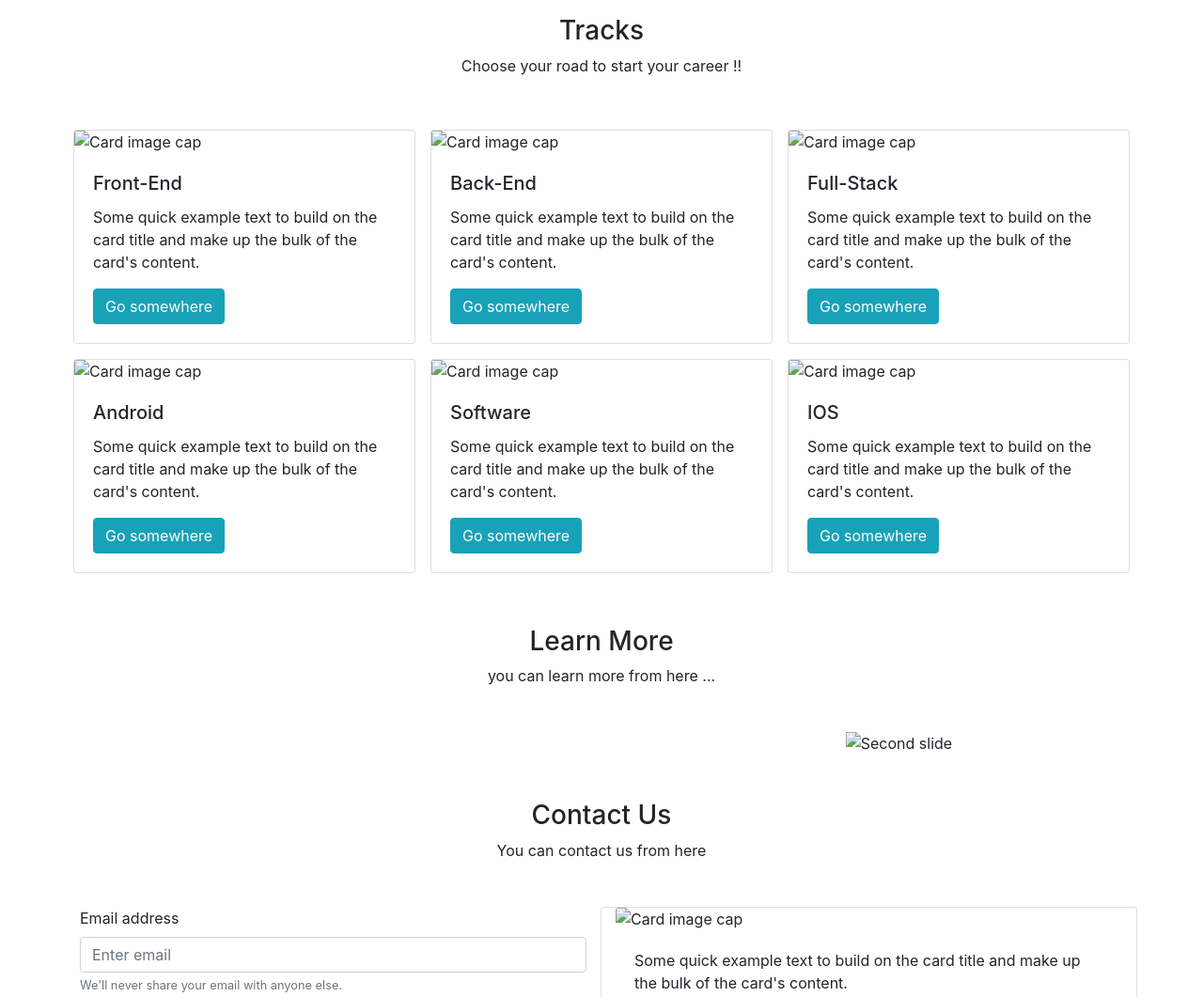
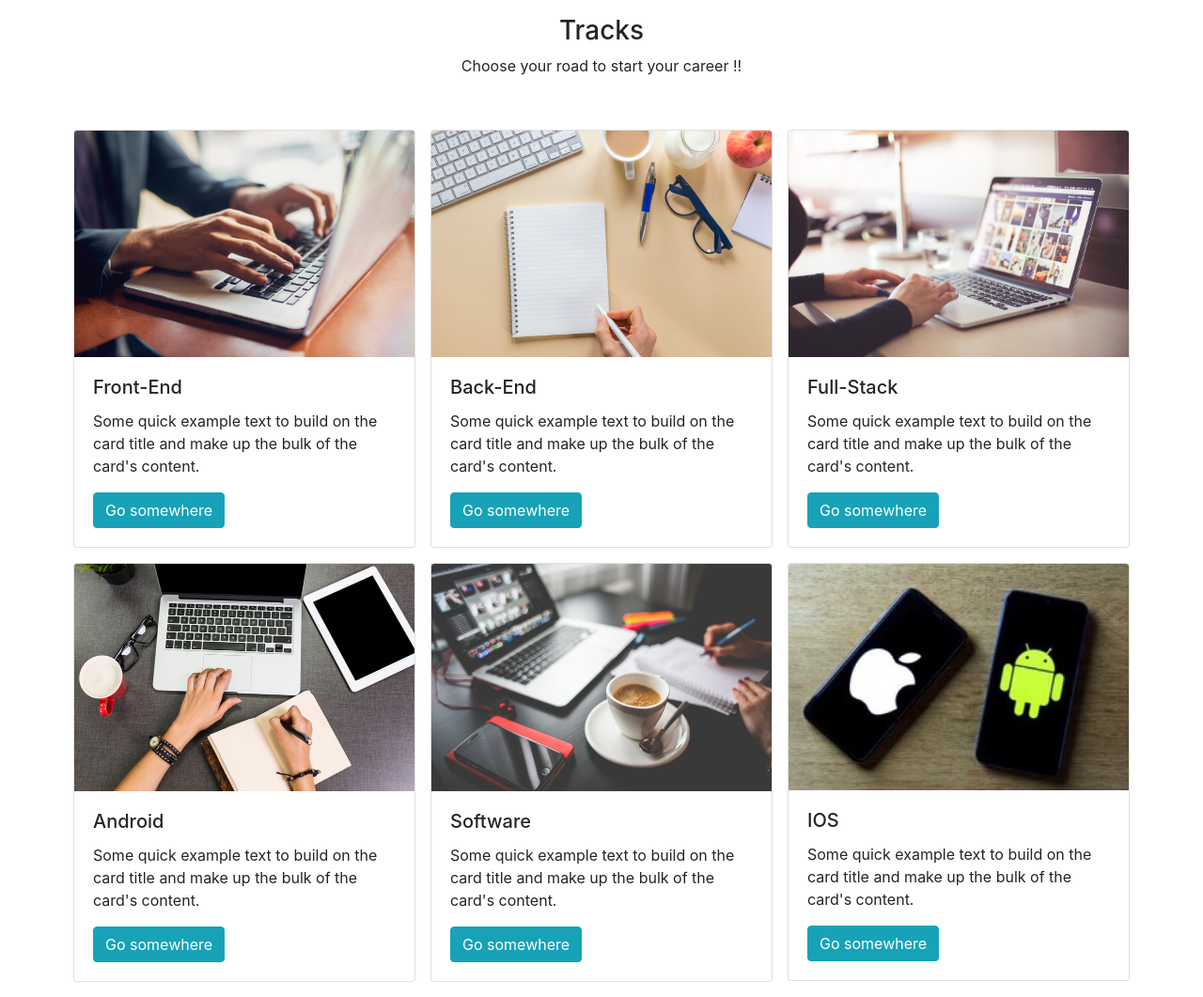
Before and after one commit to NasserWardany/web-time, a plain HTML site: page index.html in a window 1280 px wide. Shown: the part 580-1641 px from the top of the page at 94% size. Drawn offline with Linux system fonts and the light colour scheme; the site is published under a folder, as on GitHub Pages, so addresses that start at the root find nothing.

Commit message:
Update index.html

```diff
--- a/index.html
+++ b/index.html
@@ -3,7 +3,7 @@
 <head>
     <meta charset="UTF-8">
     <meta name="viewport" content="width=device-width, initial-scale=1.0">
-    <title>Document</title>
+    <title>Web-Time</title>
     <link rel="stylesheet" href="css/bootstrap.css">
 </head>
 <body>
@@ -90,7 +90,7 @@
     <div class="row">
         <div class="col-lg-4 col-md-6 col-sm-12 p-2">
             <div class="card">
-                <img class="card-img-top" src="/images/0x0.jpg" alt="Card image cap">
+                <img class="card-img-top" src="images/0x0.jpg" alt="Card image cap">
                 <div class="card-body">
                   <h5 class="card-title">Front-End</h5>
                   <p class="card-text">Some quick example text to build on the card title and make up the bulk of the card's content.</p>
@@ -100,7 +100,7 @@
         </div>
         <div class="col-lg-4 col-md-6 col-sm-12 p-2">
             <div class="card">
-                <img class="card-img-top" src="/images/1563859193.jpg" alt="Card image cap">
+                <img class="card-img-top" src="images/1563859193.jpg" alt="Card image cap">
                 <div class="card-body">
                   <h5 class="card-title">Back-End</h5>
                   <p class="card-text">Some quick example text to build on the card title and make up the bulk of the card's content.</p>
@@ -109,7 +109,7 @@
               </div>
         </div> <div class="col-lg-4 col-md-6 col-sm-12 p-2">
             <div class="card">
-                <img class="card-img-top" src="/images/1659387704602.jpeg" alt="Card image cap">
+                <img class="card-img-top" src="images/1659387704602.jpeg" alt="Card image cap">
                 <div class="card-body">
                   <h5 class="card-title">Full-Stack</h5>
                   <p class="card-text">Some quick example text to build on the card title and make up the bulk of the card's content.</p>
@@ -118,7 +118,7 @@
               </div>
         </div> <div class="col-lg-4 col-md-6 col-sm-12 p-2">
             <div class="card">
-                <img class="card-img-top" src="/images/internship_cover_letter.jpg" alt="Card image cap">
+                <img class="card-img-top" src="images/internship_cover_letter.jpg" alt="Card image cap">
                 <div class="card-body">
                   <h5 class="card-title">Android</h5>
                   <p class="card-text">Some quick example text to build on the card title and make up the bulk of the card's content.</p>
@@ -127,7 +127,7 @@
               </div>
         </div> <div class="col-lg-4 col-md-6 col-sm-12 p-2">
             <div class="card">
-                <img class="card-img-top" src="/images/pexels_creative_career.jpg" alt="Card image cap">
+                <img class="card-img-top" src="images/pexels_creative_career.jpg" alt="Card image cap">
                 <div class="card-body">
                   <h5 class="card-title">Software</h5>
                   <p class="card-text">Some quick example text to build on the card title and make up the bulk of the card's content.</p>
@@ -136,7 +136,7 @@
               </div>
         </div> <div class="col-lg-4 col-md-6 col-sm-12 p-2">
             <div class="card">
-                <img class="card-img-top" src="/images/mobile-os.jpg" alt="Card image cap">
+                <img class="card-img-top" src="images/mobile-os.jpg" alt="Card image cap">
                 <div class="card-body">
                   <h5 class="card-title">IOS</h5>
                   <p class="card-text">Some quick example text to build on the card title and make up the bulk of the card's content.</p>
@@ -162,14 +162,14 @@
         </ol>
         <div class="carousel-inner">
           <div class="carousel-item active">
-            <img class="d-block w-100" src="/images/internship_cover_letter.jpg" alt="First slide">
+            <img class="d-block w-100" src="images/internship_cover_letter.jpg" alt="First slide">
           </div>
           <div class="carousel-item">
-            <img class="d-block w-100" src="/images/internship_cover_letter.jpg" alt="Second slide">
+            <img class="d-block w-100" src="images/internship_cover_letter.jpg" alt="Second slide">
 
           </div>
           <div class="carousel-item">
-            <img class="d-block w-100" src="/images/internship_cover_letter.jpg" alt="Third slide">
+            <img class="d-block w-100" src="images/internship_cover_letter.jpg" alt="Third slide">
 
           </div>
         </div>
@@ -210,7 +210,7 @@
         <button type="submit" class="btn btn-info">Submit</button>
       </form>
       <div class="card col" >
-        <img class="card-img-top" src="/images/63459ee68c4aed662de72ad4_teams.jpg" alt="Card image cap">
+        <img class="card-img-top" src="images/63459ee68c4aed662de72ad4_teams.jpg" alt="Card image cap">
         <div class="card-body">
 
             <p class="card-text">Some quick example text to build on the card title and make up the bulk of the card's content.</p>
```
